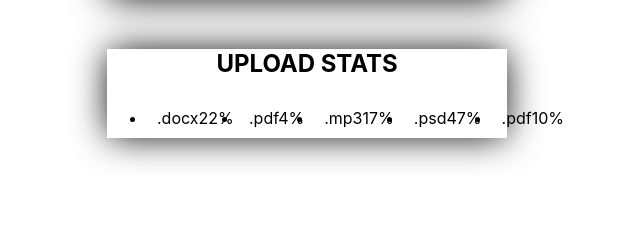
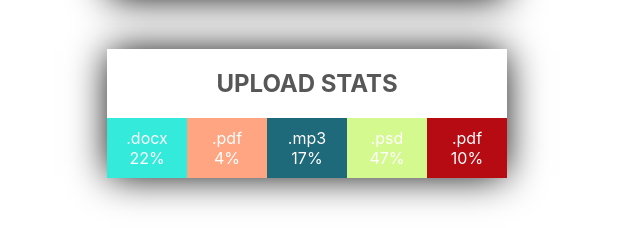
Before and after one commit to savage-viktor/goit-react-hw-01-components-2, a React (Create React App) app: page / in a window 1280 px wide. Shown: the part 524-752 px from the top of the page, without its empty margins (333-973 px from the left). Built offline with nearby package versions, Linux system fonts and the light colour scheme.

Commit message:
Add statistic

```diff
--- a/package.json
+++ b/package.json
@@ -10,6 +10,7 @@
     "@testing-library/user-event": "^13.5.0",
     "nanoid": "^4.0.0",
     "prop-types": "^15.8.1",
+    "randomcolor": "^0.6.2",
     "react": "^18.1.0",
     "react-dom": "^18.1.0",
     "react-scripts": "5.0.1",
--- a/src/Statistics/Statictics.module.css
+++ b/src/Statistics/Statictics.module.css
@@ -8,19 +8,31 @@
   margin-right: auto;
   margin-top: 50px;
   margin-bottom: 50px;
+  /* padding-top: 20px; */
 }
 .title {
   text-transform: uppercase;
+  color: rgb(87, 87, 87);
+  padding: 20px 0 20px 0;
+  margin: 0;
 }
 .statList {
   display: flex;
   flex-direction: row;
+  list-style: none;
+  padding: 0;
+  margin: 0;
 }
 .item {
   width: 20%;
   padding: 10px;
+  display: flex;
+  flex-direction: column;
+  background-color: rgb(170, 170, 170);
 }
 .label {
+  color: white;
 }
 .percentage {
+  color: white;
 }
--- a/src/Statistics/Statistics.js
+++ b/src/Statistics/Statistics.js
@@ -1,4 +1,7 @@
 import styles from "./Statictics.module.css";
+import Proptypes from "prop-types";
+
+var randomColor = require("randomcolor");
 
 function Statistics({ title, stats }) {
   return (
@@ -8,7 +11,11 @@ function Statistics({ title, stats }) {
       <ul className={styles.statList}>
         {stats.map((stat) => {
           return (
-            <li className={styles.item}>
+            <li
+              key={stat.id}
+              className={styles.item}
+              style={{ backgroundColor: randomColor() }}
+            >
               <span className={styles.label}>{stat.label}</span>
               <span className={styles.percentage}>{stat.percentage}%</span>
             </li>
@@ -19,4 +26,15 @@ function Statistics({ title, stats }) {
   );
 }
 
+Statistics.propTypes = {
+  title: Proptypes.string.isRequired,
+  stats: Proptypes.arrayOf(
+    Proptypes.shape({
+      id: Proptypes.string.isRequired,
+      label: Proptypes.string.isRequired,
+      percentage: Proptypes.number.isRequired,
+    })
+  ),
+};
+
 export default Statistics;
```
Also changed, not shown: 1 other file (tests, documents, lock files or other folders).
